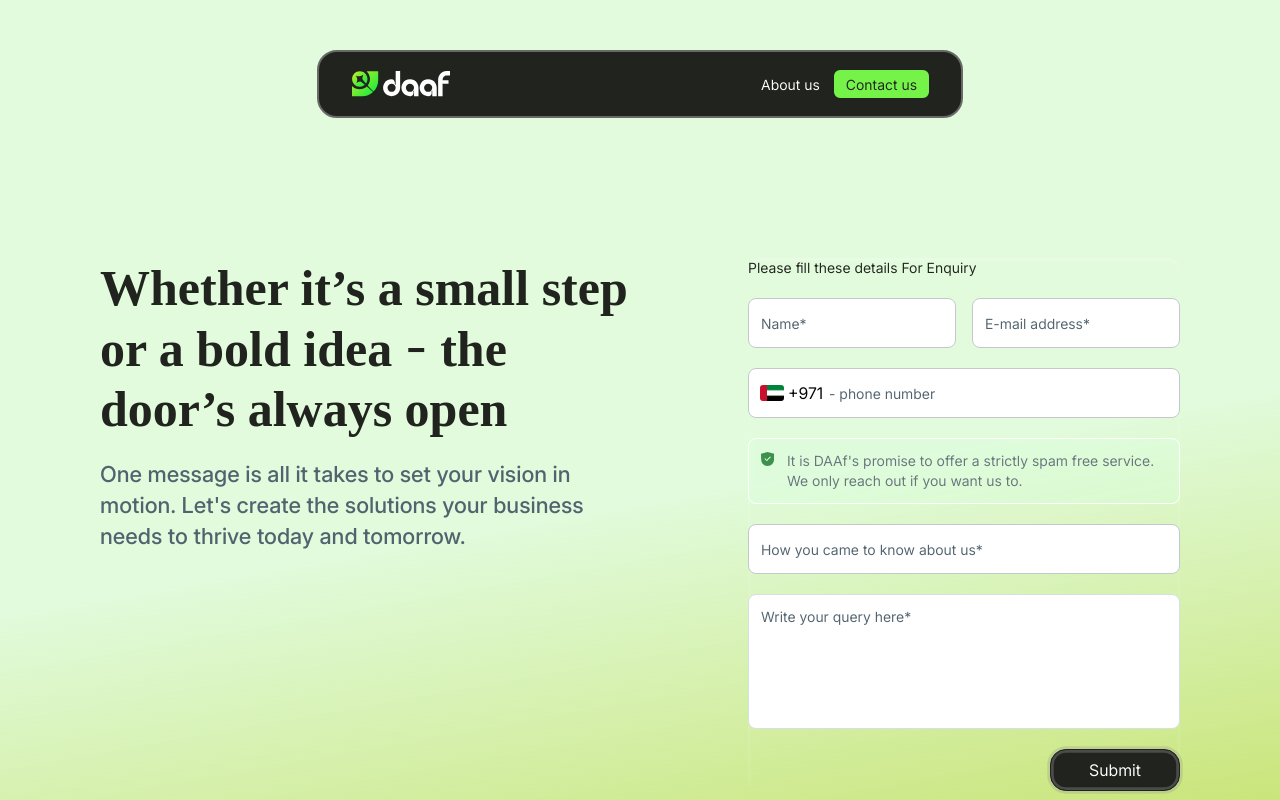
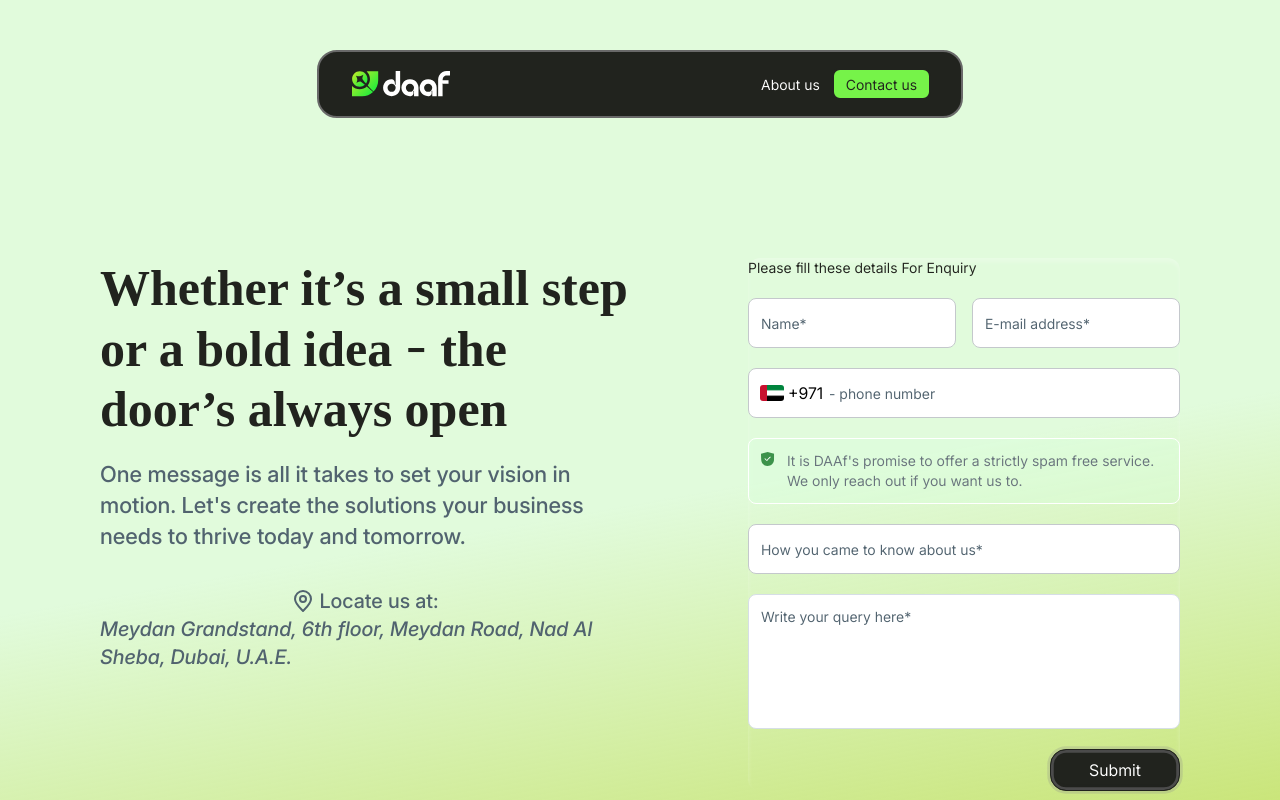
Before and after one commit to daaf-technologies/daaf-website, a SvelteKit app: page /contact-us in a window 1280 px wide. Shown: the top 800 px of the page. Built offline with nearby package versions, Linux system fonts and the light colour scheme; a web font is replaced by a local one.

Commit message:
refactor(#42): :recycle: Added address

```diff
--- a/src/lib/assets/icons/index.ts
+++ b/src/lib/assets/icons/index.ts
@@ -20,6 +20,7 @@ import Shield from './shield.svelte';
 import Arrow from './arrow.svelte';
 import X from './x.svelte';
 import Stars from './stars.svelte';
+import Location from './location.svelte';
 
 export {
 	DAAF,
@@ -43,5 +44,6 @@ export {
 	HamburgerMenu,
 	Close,
 	Shield,
-	Stars
+	Stars,
+	Location
 };
--- /dev/null
+++ b/src/lib/assets/icons/location.svelte
@@ -0,0 +1,20 @@
+<script lang="ts">
+	const { width = '24', height = '24' } = $props();
+</script>
+
+<svg {width} {height} viewBox="0 0 24 24" fill="none" xmlns="http://www.w3.org/2000/svg">
+	<path
+		d="M12 13C13.6569 13 15 11.6569 15 10C15 8.34315 13.6569 7 12 7C10.3431 7 9 8.34315 9 10C9 11.6569 10.3431 13 12 13Z"
+		stroke="currentColor"
+		stroke-width="2"
+		stroke-linecap="round"
+		stroke-linejoin="round"
+	/>
+	<path
+		d="M12 22C16 18 20 14.4183 20 10C20 5.58172 16.4183 2 12 2C7.58172 2 4 5.58172 4 10C4 14.4183 8 18 12 22Z"
+		stroke="currentColor"
+		stroke-width="2"
+		stroke-linecap="round"
+		stroke-linejoin="round"
+	/>
+</svg>
--- a/src/routes/contact-us/+page.svelte
+++ b/src/routes/contact-us/+page.svelte
@@ -1,5 +1,5 @@
 <script>
-	import { Dubai, Shield } from '$lib/assets/icons';
+	import { Dubai, Location, Shield } from '$lib/assets/icons';
 	import Button from '$lib/components/design/button';
 	import Input from '$lib/components/design/input';
 	import Footer from '$lib/components/ui/footer';
@@ -25,6 +25,19 @@
 			>
 				One message is all it takes to set your vision in motion. Let's create the solutions your
 				business needs to thrive today and tomorrow.
+			</div>
+
+			<div
+				class="flex flex-col items-center py-4 text-center text-[14px] leading-[140%] font-medium text-[#51636f] lg:text-left lg:text-[20px]"
+			>
+				<div class="flex items-center gap-1">
+					<Location />
+					<p class="text-nowrap">Locate us at:</p>
+				</div>
+
+				<i class="text-centerg"
+					>Meydan Grandstand, 6th floor, Meydan Road, Nad Al Sheba, Dubai, U.A.E.</i
+				>
 			</div>
 		</div>
 
```
